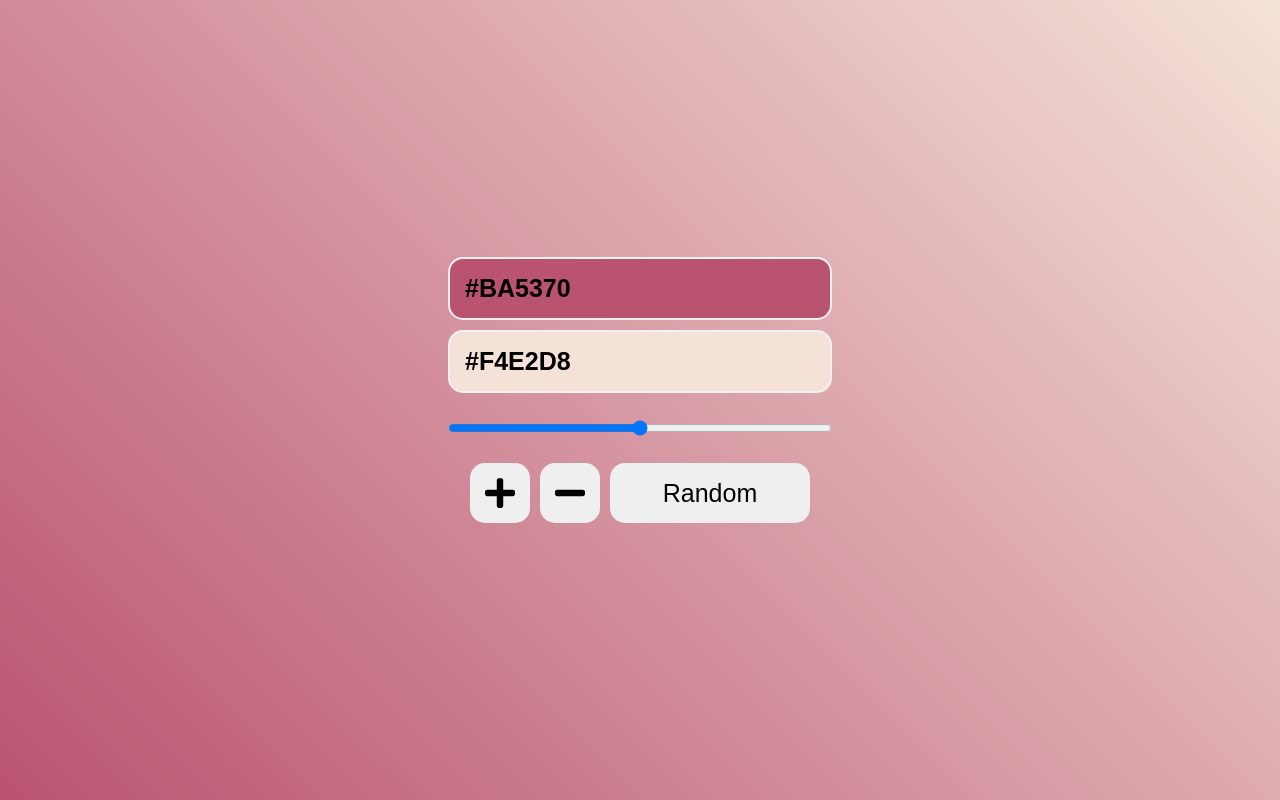
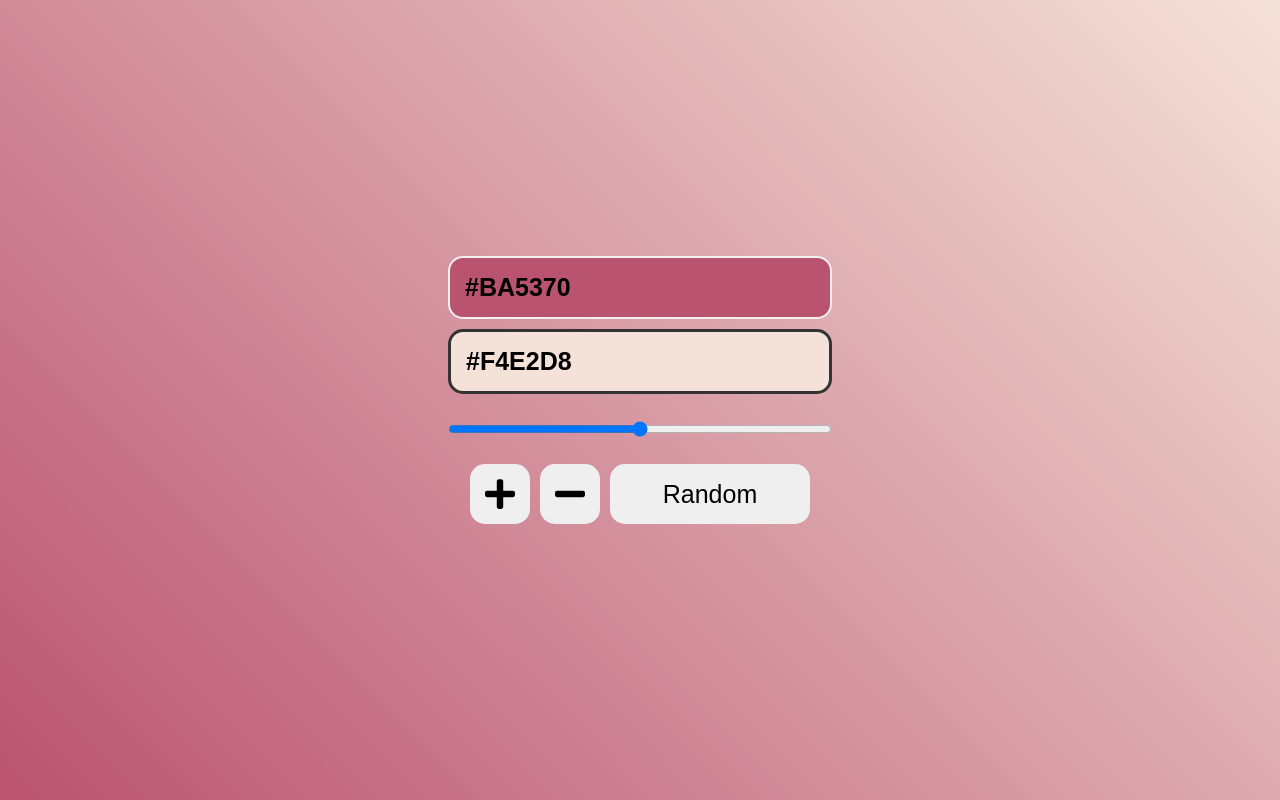
Before and after one commit to GuillaumeLeDevin/Vanilla-Gradient, a plain HTML site: page index.html in a window 1280 px wide. Drawn offline with Linux system fonts and the light colour scheme.

Commit message:
border 2nd input

```diff
--- a/style.css
+++ b/style.css
@@ -28,6 +28,9 @@ body {
 
 .container-color {
     flex-direction: column;
+}
+.container-color input:nth-child(2) {
+    border: 3px solid #333;
 }
 
 input {
```
